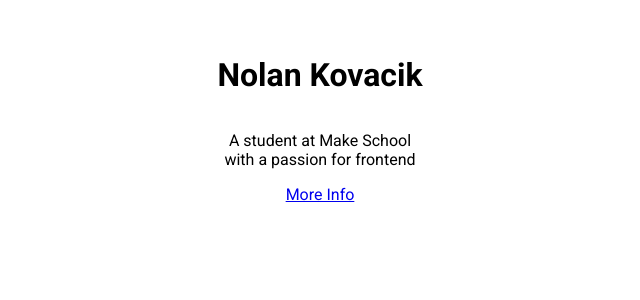
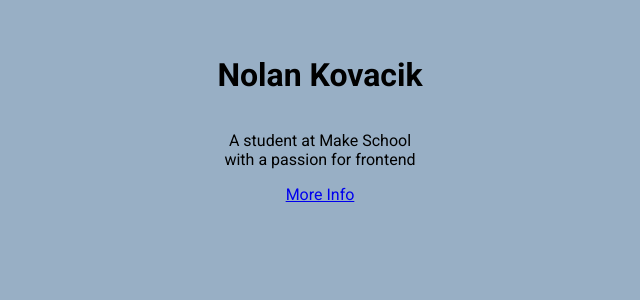
Before and after one commit to noltron000/orange-portfolio, a React (Create React App) app: page / in a window 1280 px wide. Shown: the part 500-800 px from the top of the page, without its empty margins (320-960 px from the left). Built offline with nearby package versions, Linux system fonts and the light colour scheme.

Commit message:
[add] static background

```diff
--- /dev/null
+++ b/src/App.scss
@@ -0,0 +1,20 @@
+#content {
+	// size & position
+	max-width: 72rem;
+	margin: 0 auto;
+}
+
+#background {
+	// size & position
+	width: 100%;
+	height: 100%;
+	position: fixed;
+	top: 0;
+	left: 0;
+	z-index: -1;
+
+	// background elements
+	background-color: #98afc5;
+	background-repeat: no-repeat;
+	background-attachment: scroll;
+}
--- a/src/App.tsx
+++ b/src/App.tsx
@@ -1,5 +1,5 @@
 import React from 'react'
-// import './App.scss'
+import './App.scss'
 // this @ts-ignore option is a personal convention
 // ? how to set this up in tsconfig ?
 // @ts-ignore
@@ -13,10 +13,13 @@ import Tabloid from './Tabloid.tsx'
 
 const App: React.FC = () => (
 	<>
-		<Splash />
-		<Header />
-		<Navbar />
+		<div id='content'>
+			<Splash />
+			<Header />
+			<Navbar />
 			<Tabloid />
+		</div>
+		<div id='background' />
 	</>
 )
 
```
